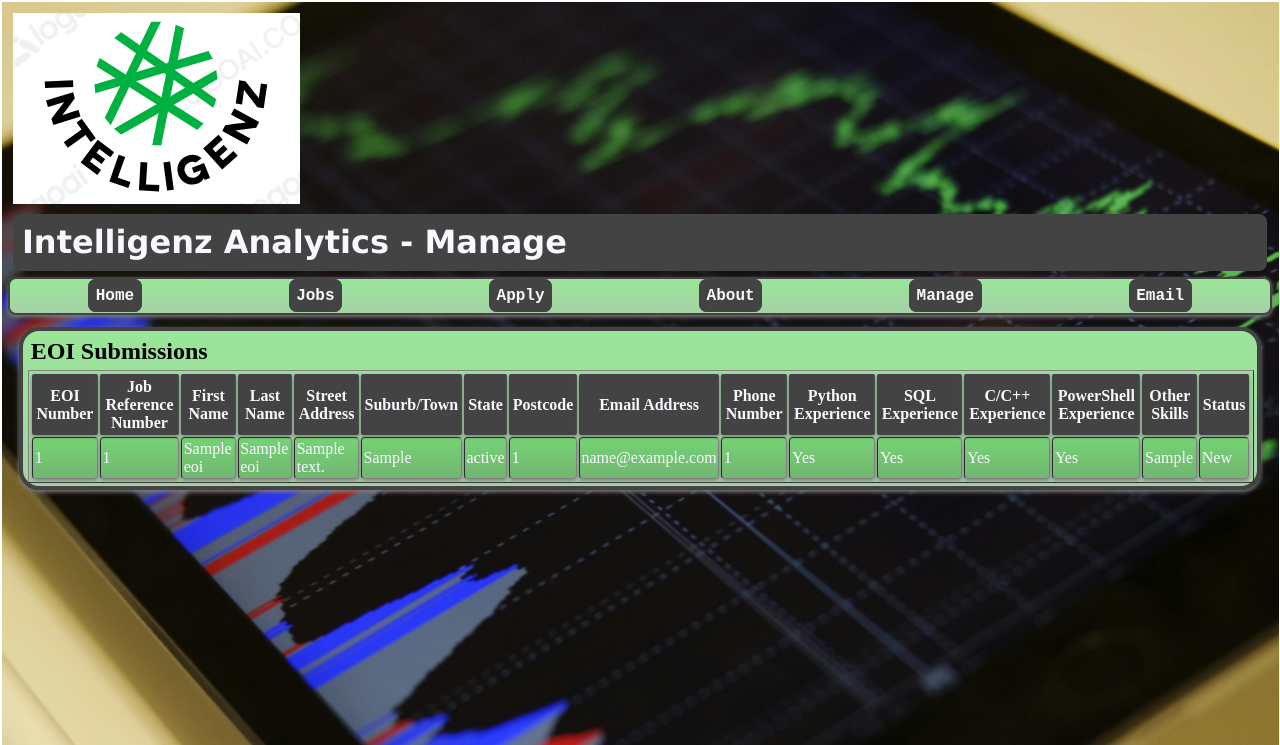
After one commit to davidoconnell1/assignment2-rahul-wed-1630-g03, a PHP site: page /manage.php in a window 1280 px wide. The commit adds this page. Shown: the top 745 px of the page. Run offline with PHP 8.4, Linux system fonts and the light colour scheme; tables that the repository leaves empty hold one stand-in row (values such as "Sample post").

Commit message:
Rough Manage Page

```diff
--- a/project2/about.html
+++ b/project2/about.html
@@ -21,6 +21,7 @@
       <li> <a href="jobs.html">Jobs</a></li>
       <li> <a href="apply.php">Apply</a></li>
       <li> <a href="about.html">About</a></li>
+      <li> <a href="manage.php">Manage</a></li>
       <li> <a href="mailto:intelligenzanalytics@gmail.com">Email</a></li>
     </ul>
     </nav>
--- a/project2/apply.php
+++ b/project2/apply.php
@@ -19,6 +19,7 @@
         <li> <a href="jobs.html">Jobs</a></li>
         <li> <a href="apply.php">Apply</a></li>
         <li> <a href="about.html">About</a></li>
+        <li> <a href="manage.php">Manage</a></li>
         <li> <a href="mailto:intelligenzanalytics@gmail.com">Email</a></li>
       </ul>
       </nav>
--- a/project2/index.html
+++ b/project2/index.html
@@ -17,6 +17,7 @@
         <li> <a href="jobs.html">Jobs</a></li>
         <li> <a href="apply.php">Apply</a></li>
         <li> <a href="about.html">About</a></li>
+        <li> <a href="manage.php">Manage</a></li>
         <li> <a href="mailto:intelligenzanalytics@gmail.com">Email</a></li>
       </ul>
       </nav>
--- a/project2/jobs.html
+++ b/project2/jobs.html
@@ -20,6 +20,7 @@
         <li><a href="jobs.html">Jobs</a></li>
         <li><a href="apply.php">Apply</a></li>
         <li><a href="about.html">About</a></li>
+        <li> <a href="manage.php">Manage</a></li>
         <li><a href="mailto:intelligenzanalytics@gmail.com">Email</a></li>
       </ul>
     </nav>
--- /dev/null
+++ b/project2/manage.php
@@ -0,0 +1,107 @@
+<?php
+// Database connection settings
+$servername = "localhost"; // Change this to your database server
+$username = "root";        // Change this to your database username
+$password = "";            // Change this to your database password
+$dbname = "your_database"; // Change this to your database name
+
+// Create connection
+$conn = new mysqli($servername, $username, $password, $dbname);
+
+// Check connection
+if ($conn->connect_error) {
+    die("Connection failed: " . $conn->connect_error);
+}
+
+// SQL query to fetch data from 'eoi' table
+$sql = "SELECT * FROM eoi";
+$result = $conn->query($sql);
+?>
+
+<!DOCTYPE html>
+<html lang="en">
+  <head>
+    <meta charset="UTF-8">
+    <meta name="viewport" content="width=device-width, initial-scale=1.0">
+    <title>Manage - Intelligenz Analytics</title>
+    <link rel="stylesheet" href="styles/style.css">
+  </head>
+  <body>
+    <header>
+      <img id="logo" src="images/image.png" alt="Intelligenz logo">
+      <h1>Intelligenz Analytics - Manage</h1>
+    </header>
+    <nav class="menu">
+      <ul>
+        <li> <a href="index.html">Home</a></li>
+        <li> <a href="jobs.html">Jobs</a></li>
+        <li> <a href="apply.php">Apply</a></li>
+        <li> <a href="about.html">About</a></li>
+        <li> <a href="manage.php">Manage</a></li>
+        <li> <a href="mailto:intelligenzanalytics@gmail.com">Email</a></li>
+      </ul>
+    </nav>
+
+    <!-- Table to display data from the 'eoi' table -->
+    <section>
+      <h2>EOI Submissions</h2>
+      <?php
+      if ($result->num_rows > 0) {
+          // Start table structure
+          echo "<table border='1'>
+                  <thead>
+                    <tr>
+                      <th>EOI Number</th>
+                      <th>Job Reference Number</th>
+                      <th>First Name</th>
+                      <th>Last Name</th>
+                      <th>Street Address</th>
+                      <th>Suburb/Town</th>
+                      <th>State</th>
+                      <th>Postcode</th>
+                      <th>Email Address</th>
+                      <th>Phone Number</th>
+                      <th>Python Experience</th>
+                      <th>SQL Experience</th>
+                      <th>C/C++ Experience</th>
+                      <th>PowerShell Experience</th>
+                      <th>Other Skills</th>
+                      <th>Status</th>
+                    </tr>
+                  </thead>
+                  <tbody>";
+
+          // Output data for each row
+          while ($row = $result->fetch_assoc()) {
+              echo "<tr>
+                      <td>" . $row["EOInumber"] . "</td>
+                      <td>" . $row["Job Reference Number"] . "</td>
+                      <td>" . $row["First Name"] . "</td>
+                      <td>" . $row["Last Name"] . "</td>
+                      <td>" . $row["Street Address"] . "</td>
+                      <td>" . $row["Suburb/town"] . "</td>
+                      <td>" . $row["State"] . "</td>
+                      <td>" . $row["Postcode"] . "</td>
+                      <td>" . $row["Email Address"] . "</td>
+                      <td>" . $row["Phone number"] . "</td>
+                      <td>" . ($row["Python experience"] ? "Yes" : "No") . "</td>
+                      <td>" . ($row["SQL experience"] ? "Yes" : "No") . "</td>
+                      <td>" . ($row["C/C++ experience"] ? "Yes" : "No") . "</td>
+                      <td>" . ($row["PowerShell experience"] ? "Yes" : "No") . "</td>
+                      <td>" . ($row["Other skills"] ? $row["Other skills"] : "N/A") . "</td>
+                      <td>" . $row["Status"] . "</td>
+                    </tr>";
+          }
+
+          // Close table structure
+          echo "</tbody></table>";
+      } else {
+          echo "<p>No records found</p>";
+      }
+
+      // Close the connection
+      $conn->close();
+      ?>
+    </section>
+  </body>
+</html>
```
